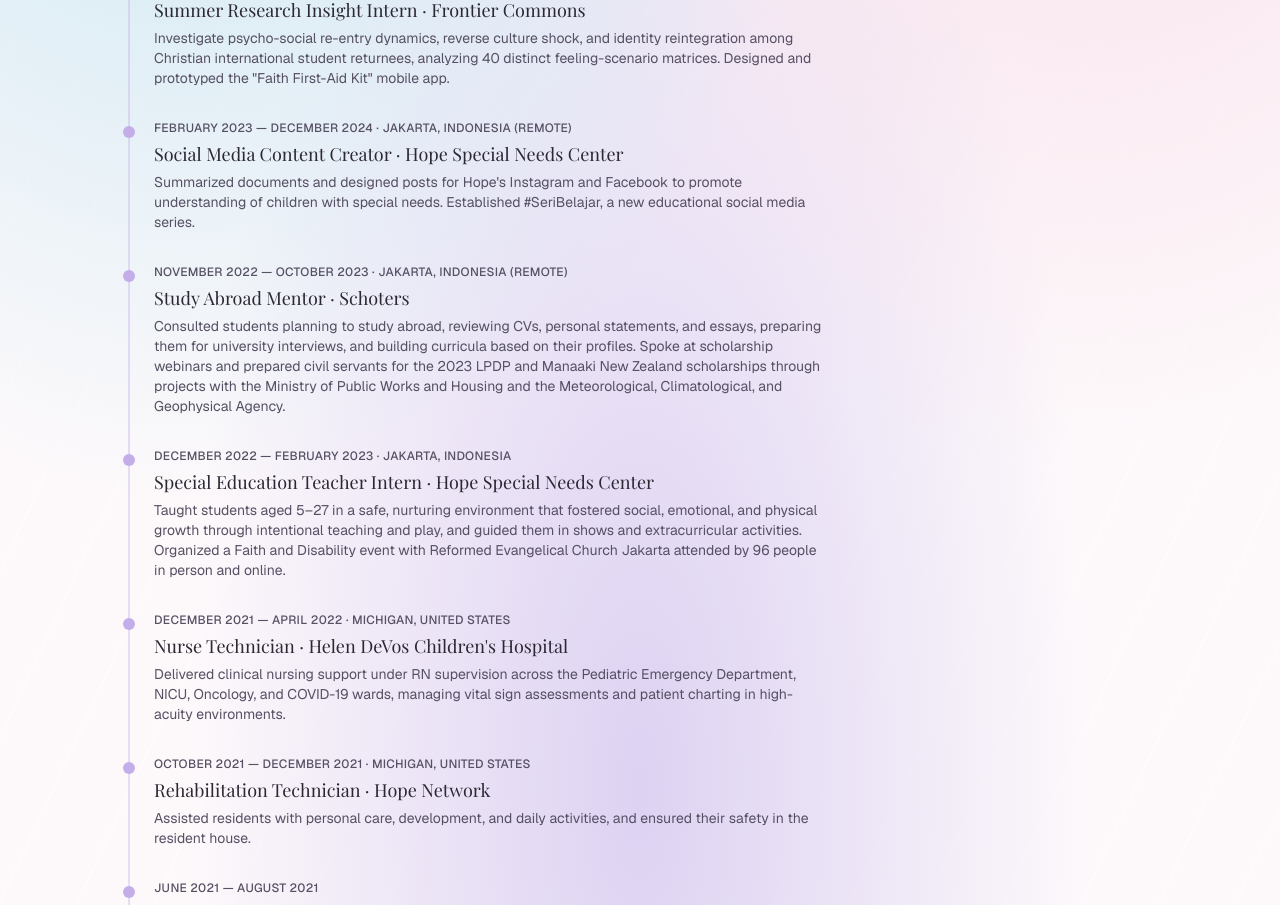
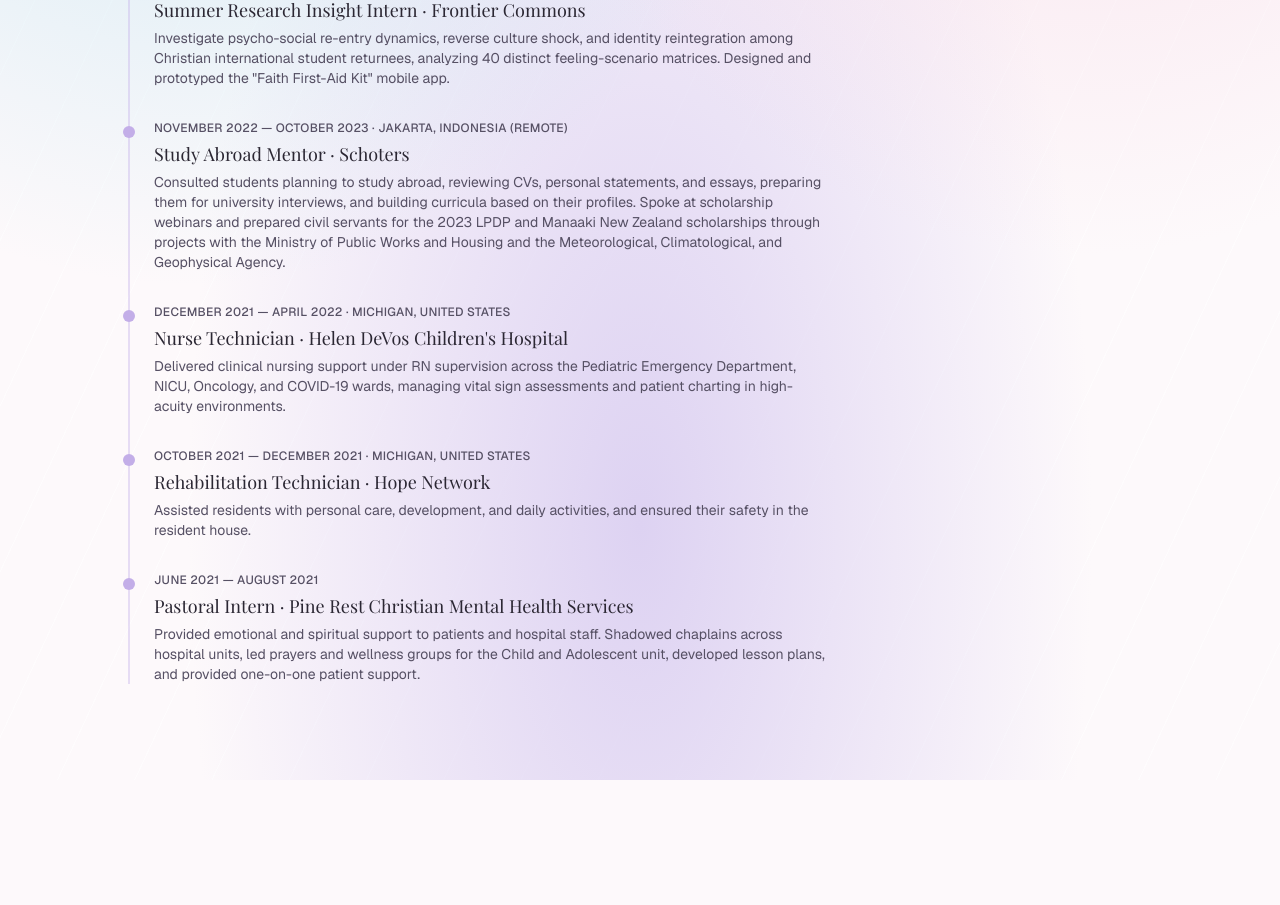
Before and after one commit to keziatjahjanto/webportofolio, a Next.js app: page /resume in a window 1280 px wide. Shown: the part 920-1825 px from the top of the page. After the commit the page ends 1700 px from the top, so only its background shows below. Built offline with nearby package versions, Linux system fonts and the light colour scheme; a web font is replaced by a local one.

Commit message:
Move Hope Special Needs Center roles to leadership
Co-Authored-By: Claude Opus 5.5 <noreply@anthropic.com>

```diff
--- a/src/data/site.ts
+++ b/src/data/site.ts
@@ -332,25 +332,11 @@ export const experience = [
       "Investigate psycho-social re-entry dynamics, reverse culture shock, and identity reintegration among Christian international student returnees, analyzing 40 distinct feeling-scenario matrices. Designed and prototyped the \"Faith First-Aid Kit\" mobile app.",
   },
   {
-    role: "Social Media Content Creator",
-    org: "Hope Special Needs Center",
-    period: "February 2023 — December 2024 · Jakarta, Indonesia (Remote)",
-    description:
-      "Summarized documents and designed posts for Hope's Instagram and Facebook to promote understanding of children with special needs. Established #SeriBelajar, a new educational social media series.",
-  },
-  {
     role: "Study Abroad Mentor",
     org: "Schoters",
     period: "November 2022 — October 2023 · Jakarta, Indonesia (Remote)",
     description:
       "Consulted students planning to study abroad, reviewing CVs, personal statements, and essays, preparing them for university interviews, and building curricula based on their profiles. Spoke at scholarship webinars and prepared civil servants for the 2023 LPDP and Manaaki New Zealand scholarships through projects with the Ministry of Public Works and Housing and the Meteorological, Climatological, and Geophysical Agency.",
-  },
-  {
-    role: "Special Education Teacher Intern",
-    org: "Hope Special Needs Center",
-    period: "December 2022 — February 2023 · Jakarta, Indonesia",
-    description:
-      "Taught students aged 5–27 in a safe, nurturing environment that fostered social, emotional, and physical growth through intentional teaching and play, and guided them in shows and extracurricular activities. Organized a Faith and Disability event with Reformed Evangelical Church Jakarta attended by 96 people in person and online.",
   },
   {
     role: "Nurse Technician",
@@ -398,6 +384,20 @@ export const leadership = [
       "Developed community-focused psychoeducational materials and mental health advocacy campaigns, and evaluated community wellbeing program outcomes with cross-functional mental health advocates.",
   },
   {
+    role: "Social Media Content Creator",
+    org: "Hope Special Needs Center",
+    period: "2023 — 2024 · Jakarta, Indonesia (Remote)",
+    description:
+      "Summarized documents and designed posts for Hope's Instagram and Facebook to promote understanding of children with special needs. Established #SeriBelajar, a new educational social media series.",
+  },
+  {
+    role: "Special Education Teacher",
+    org: "Hope Special Needs Center",
+    period: "2022 — 2023 · Jakarta, Indonesia",
+    description:
+      "Taught students aged 5–27 in a safe, nurturing environment that fostered social, emotional, and physical growth through intentional teaching and play, and guided them in shows and extracurricular activities. Organized a Faith and Disability event with Reformed Evangelical Church Jakarta attended by 96 people in person and online.",
+  },
+  {
     role: "Director of Campus Ministry",
     org: "Fellowship of Indonesian Christians in America",
     period: "2021 — 2022 · United States",
```
